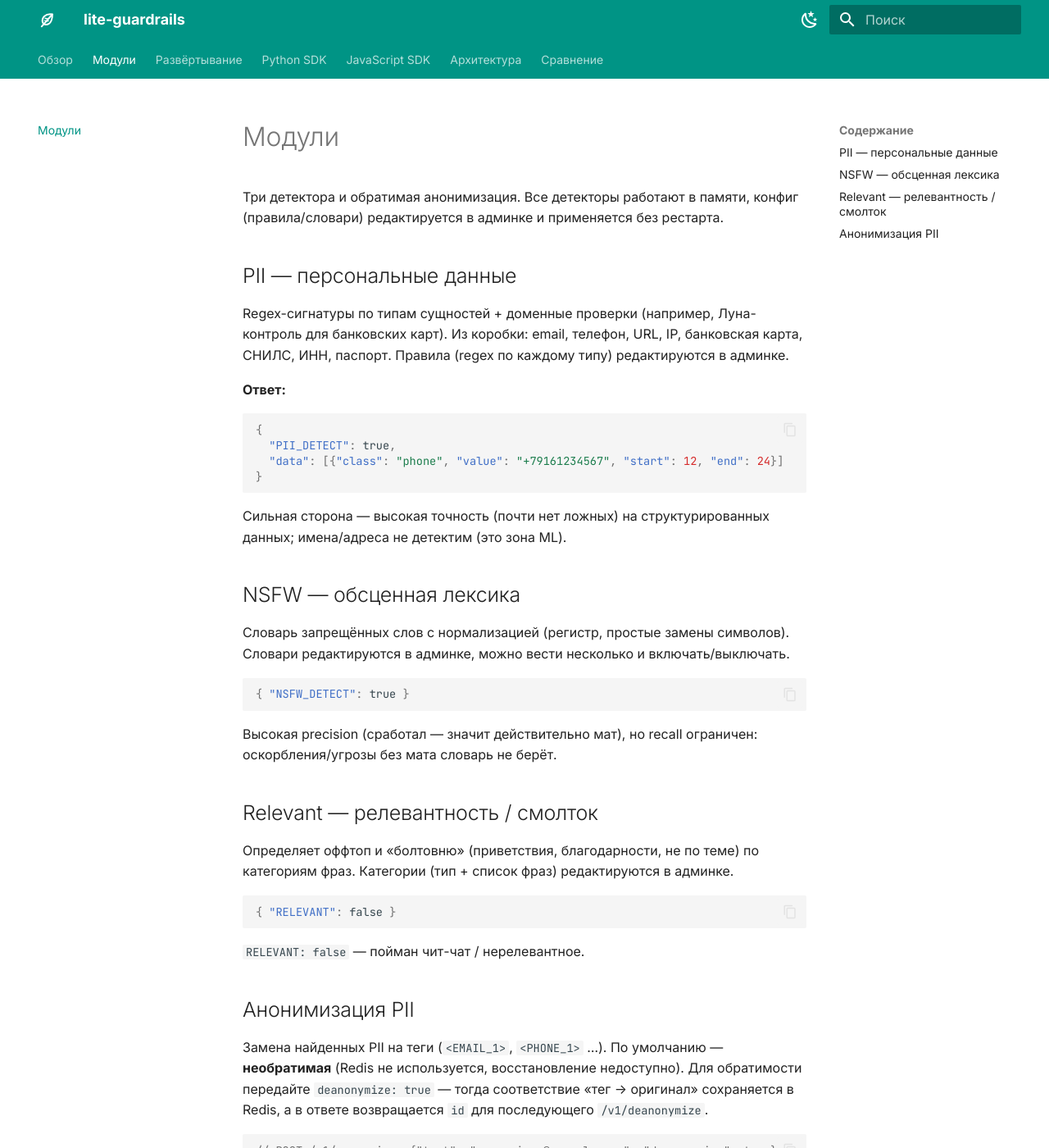
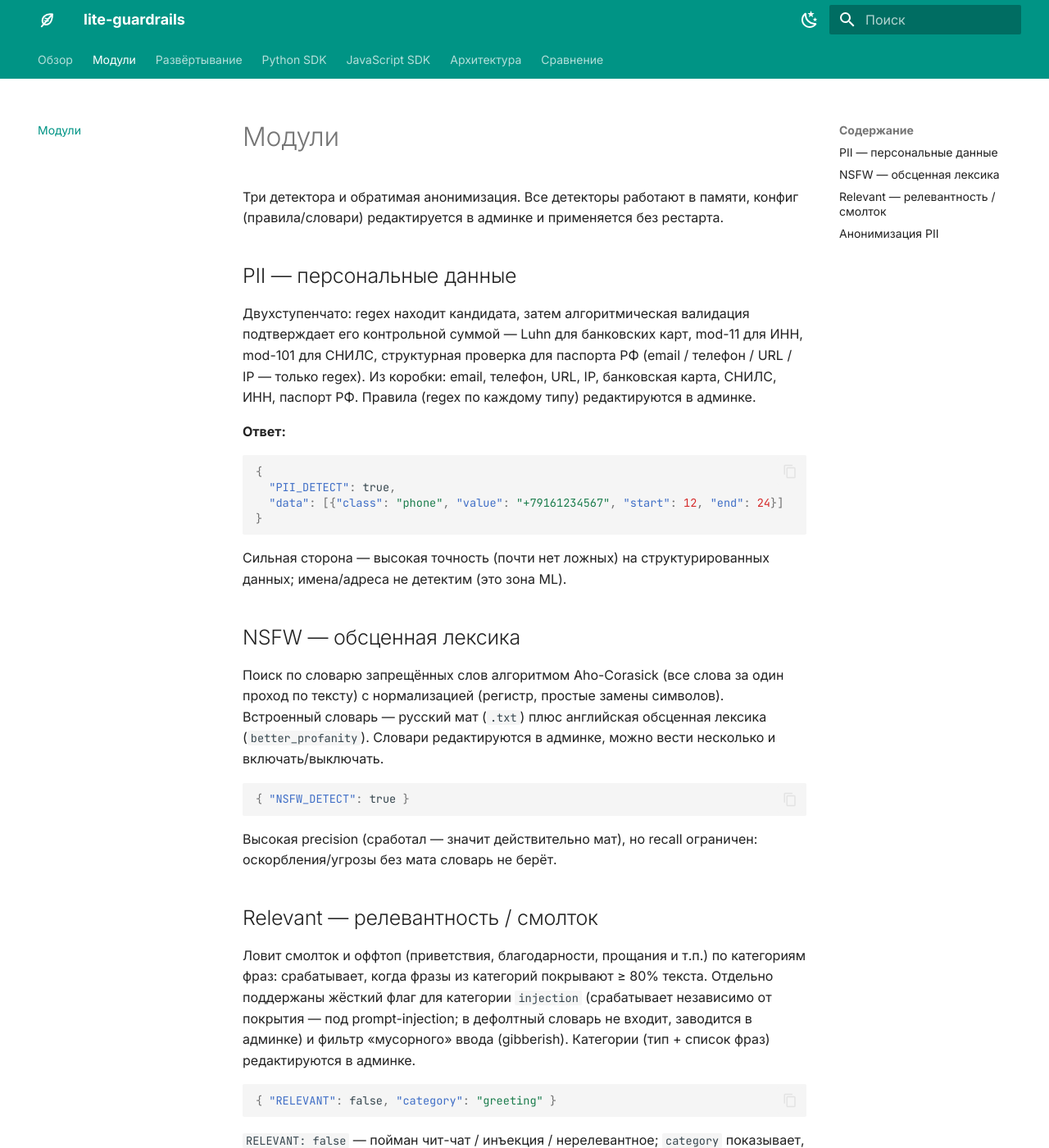
Before and after one commit to maksimov-m/lite-guardrails, an MkDocs documentation site: the page built from docs/modules.md, in a window 1280 px wide and 1400 px high. Shown: the whole window at 82% size. Built offline with MkDocs 1.6.1 and Material for MkDocs 9.7.7, drawn with Linux system fonts in a browser that asks for light colours.

Commit message:
docs: refresh docs to match code; drop привратник/privacy/security boilerplate
Аудит доков против кода (README, docs/*, .env.example):
- README/index: убрано «привратник», новое описание + список модулей, ссылка
  на docs-сайт; убраны блоки «Приватность»/«Безопасность» и бейджи
  tests/telemetry; SDK — про sync+async; WORKERS не хардкодим (по умолч. 8).
- modules: PII — контрольные суммы (Luhn/mod-11/mod-101/структурная), NSFW —
  Aho-Corasick + встроенный EN (better_profanity), Relevant — injection
  hard-flag, gibberish, порог покрытия 0.8; примеры ответов уточнены.
- architecture: компонент детекторов уточнён под реальные алгоритмы.
- deployment: таблица .env дополнена (MAX_TEXT_LENGTH, CORS_*, METRICS_*),
  честный дефолт ADMIN_TOKEN=admin (небезопасный fallback).
- comparison: benchmarks/research — локально, вне публичного репо.
- .env.example: добавлены LOG_LEVEL / LOG_JSON / LOG_RAW_INPUT.

Co-Authored-By: Claude Opus 4.8 <noreply@anthropic.com>

````diff
--- a/docs/modules.md
+++ b/docs/modules.md
@@ -5,9 +5,11 @@
 
 ## PII — персональные данные
 
-Regex-сигнатуры по типам сущностей + доменные проверки (например, Луна-контроль
-для банковских карт). Из коробки: email, телефон, URL, IP, банковская карта,
-СНИЛС, ИНН, паспорт. Правила (regex по каждому типу) редактируются в админке.
+Двухступенчато: regex находит кандидата, затем алгоритмическая валидация
+подтверждает его контрольной суммой — Luhn для банковских карт, mod-11 для ИНН,
+mod-101 для СНИЛС, структурная проверка для паспорта РФ (email / телефон / URL /
+IP — только regex). Из коробки: email, телефон, URL, IP, банковская карта, СНИЛС,
+ИНН, паспорт РФ. Правила (regex по каждому типу) редактируются в админке.
 
 **Ответ:**
 
@@ -23,7 +25,9 @@ Regex-сигнатуры по типам сущностей + доменные
 
 ## NSFW — обсценная лексика
 
-Словарь запрещённых слов с нормализацией (регистр, простые замены символов).
+Поиск по словарю запрещённых слов алгоритмом Aho-Corasick (все слова за один
+проход по тексту) с нормализацией (регистр, простые замены символов). Встроенный
+словарь — русский мат (`.txt`) плюс английская обсценная лексика (`better_profanity`).
 Словари редактируются в админке, можно вести несколько и включать/выключать.
 
 ```json
@@ -35,14 +39,19 @@ Regex-сигнатуры по типам сущностей + доменные
 
 ## Relevant — релевантность / смолток
 
-Определяет оффтоп и «болтовню» (приветствия, благодарности, не по теме) по
-категориям фраз. Категории (тип + список фраз) редактируются в админке.
+Ловит смолток и оффтоп (приветствия, благодарности, прощания и т.п.) по
+категориям фраз: срабатывает, когда фразы из категорий покрывают ≥ 80% текста.
+Отдельно поддержаны жёсткий флаг для категории `injection` (срабатывает
+независимо от покрытия — под prompt-injection; в дефолтный словарь не входит,
+заводится в админке) и фильтр «мусорного» ввода (gibberish). Категории (тип +
+список фраз) редактируются в админке.
 
 ```json
-{ "RELEVANT": false }
+{ "RELEVANT": false, "category": "greeting" }
 ```
 
-`RELEVANT: false` — пойман чит-чат / нерелевантное.
+`RELEVANT: false` — пойман чит-чат / инъекция / нерелевантное; `category`
+показывает, что именно.
 
 ## Анонимизация PII
 
````
Also changed, not shown: README.md (+22 -29 lines), docs/architecture.md (+1 -1 lines), docs/comparison.md (+2 -1 lines), docs/deployment.md (+5 -1 lines), docs/index.md (+10 -7 lines), docs/sdk.md (+16 -1 lines), 1 other file.
